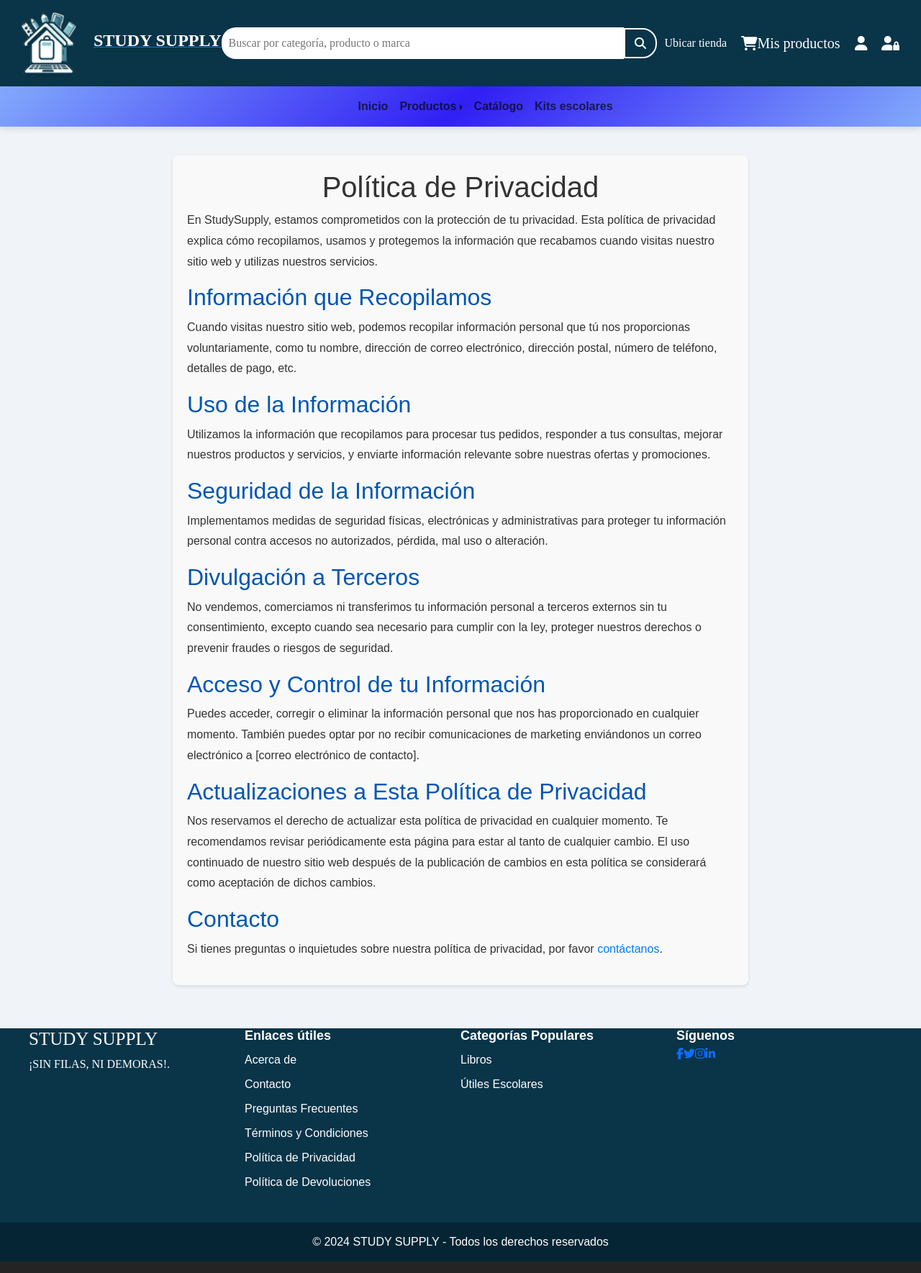
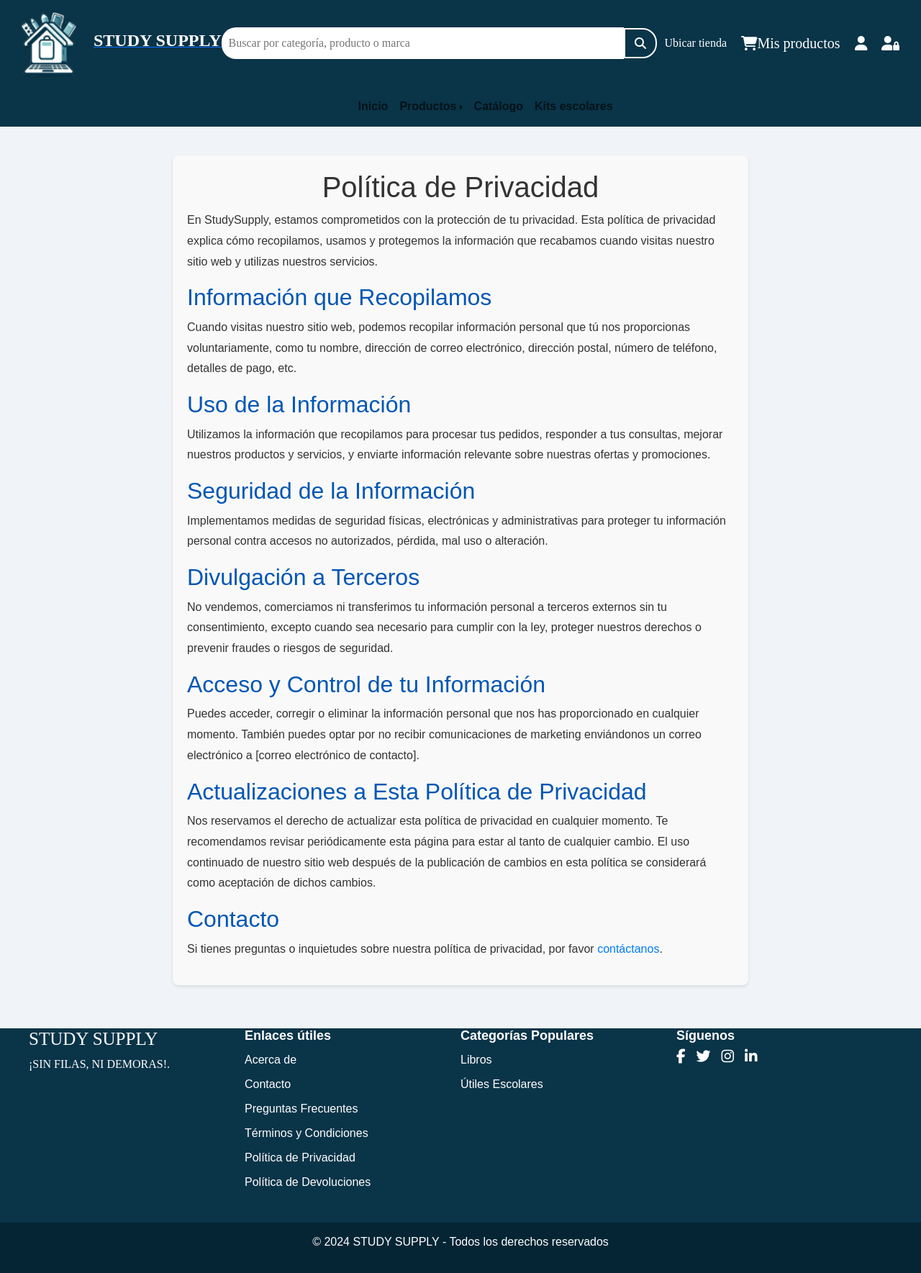
Before and after one commit to Keicy2/ProyectoDS9, a React (Vite) app in the folder ProyectoDS9-main/: page /PoliticaPriv in a window 1280 px wide. Shown: the whole page at 72% size. Built offline with nearby package versions, Linux system fonts and the light colour scheme.

Commit message:
Css Navegacion

```diff
--- a/ProyectoDS9-main/src/Componentes/css.css
+++ b/ProyectoDS9-main/src/Componentes/css.css
@@ -248,30 +248,17 @@ a:hover {
 /*Navegacion*/
 .navbar {
   padding-left: 37% !important;
-  background: linear-gradient(
-    135deg,
-    #82a9fc,
-		#311ff4,
-		#82a9fc
-	);
-	box-shadow: 0px 4px 8px
-		rgba(0, 0, 0, 0.1);
+  background-color: #0A3448;
 }
 .brand-text {
-	color: #ffffff !important;
+	background-color: #ffffff !important;
 	font-size: 36px;
 	font-weight: 800;
-	text-shadow: 2px 2px 4px
-		rgba(0, 0, 0, 0.2);
+	text-shadow: #fff;
 }
 .dropdown-menu {
   margin: 10px !important;
-	background: linear-gradient(
-		135deg,
-    #0e28e9,
-		#468df0,
-		#0e28e9
-	);
+	background-color: #052535;
 	border: none;
 }
 .dropdown-item {
@@ -281,12 +268,7 @@ a:hover {
 }
 .navbar-nav .nav-link:hover,
 .dropdown-item:hover {
-	background: linear-gradient(
-		135deg,
-		#0e28e9,
-		#468df0,
-		#0e28e9
-	);
+	background-color: #052535;
 	color: #ffffff !important;
 	transition: background-color 0.3s
 		ease-in-out;
@@ -349,17 +331,20 @@ a:hover {
     text-decoration: underline;
   }
 
-
-  .tituloss {
-    font-family: 'faunces';
-    font-size: 25px;
+  /* Iconos*/
+  .footer-section .social-icons a {
+    color: #fff;
+    font-size: 20px;
+    margin-right: 15px;
+    text-decoration: none;
+    transition: color 0.3s ease;
   }
 
-  .slogan {
-    font-family: 'faunces';
+  .footer-section .social-icons a:hover {
+    color: #4f8090;
   }
 
-  .derechos{
+  .footer-bottom {
     width: 100%;
     text-align: center;
     padding: 15px;
```
